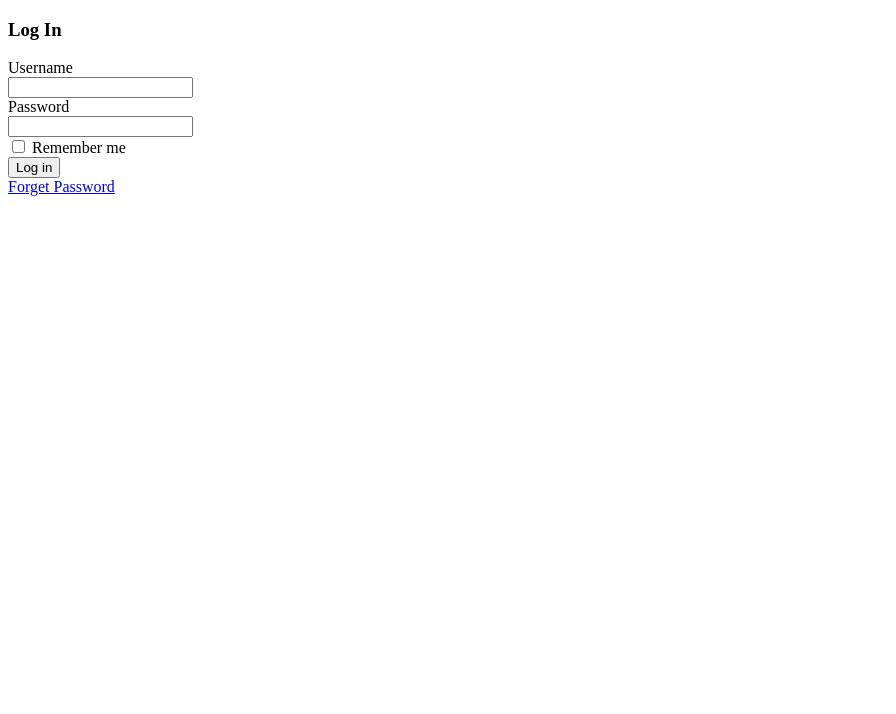
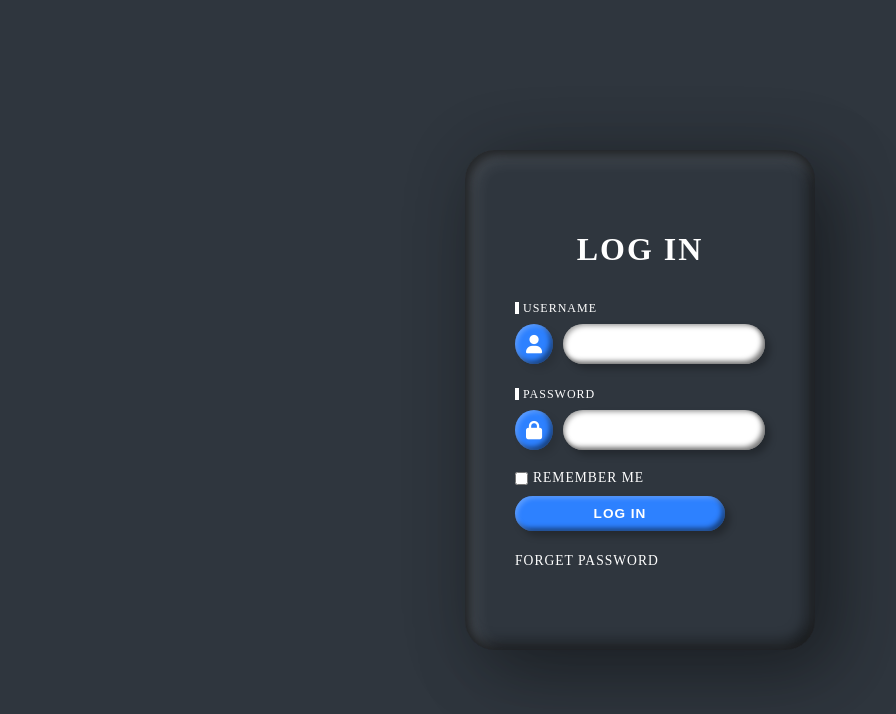
Before and after one commit to JSimonDev/Claymorphism-Login-Form, a plain HTML site: page index.html in a window 1280 px wide. Shown: the whole page, without its empty margins (0-896 px from the left). Drawn offline with Linux system fonts and the light colour scheme; the site is published under a folder, as on GitHub Pages, so addresses that start at the root find nothing.

Commit message:
Update index.html

```diff
--- a/index.html
+++ b/index.html
@@ -5,8 +5,8 @@
     <meta http-equiv="X-UA-Compatible" content="IE=edge">
     <meta name="viewport" content="width=device-width, initial-scale=1.0">
     <title>Claymorphism Login Form</title>
-    <link rel="stylesheet" href="/css/style.css">
-    <link rel="stylesheet" href="/css/all.min.css">
+    <link rel="stylesheet" href="./css/style.css">
+    <link rel="stylesheet" href="./css/all.min.css">
 </head>
 <body>
     <div class="container">
```
